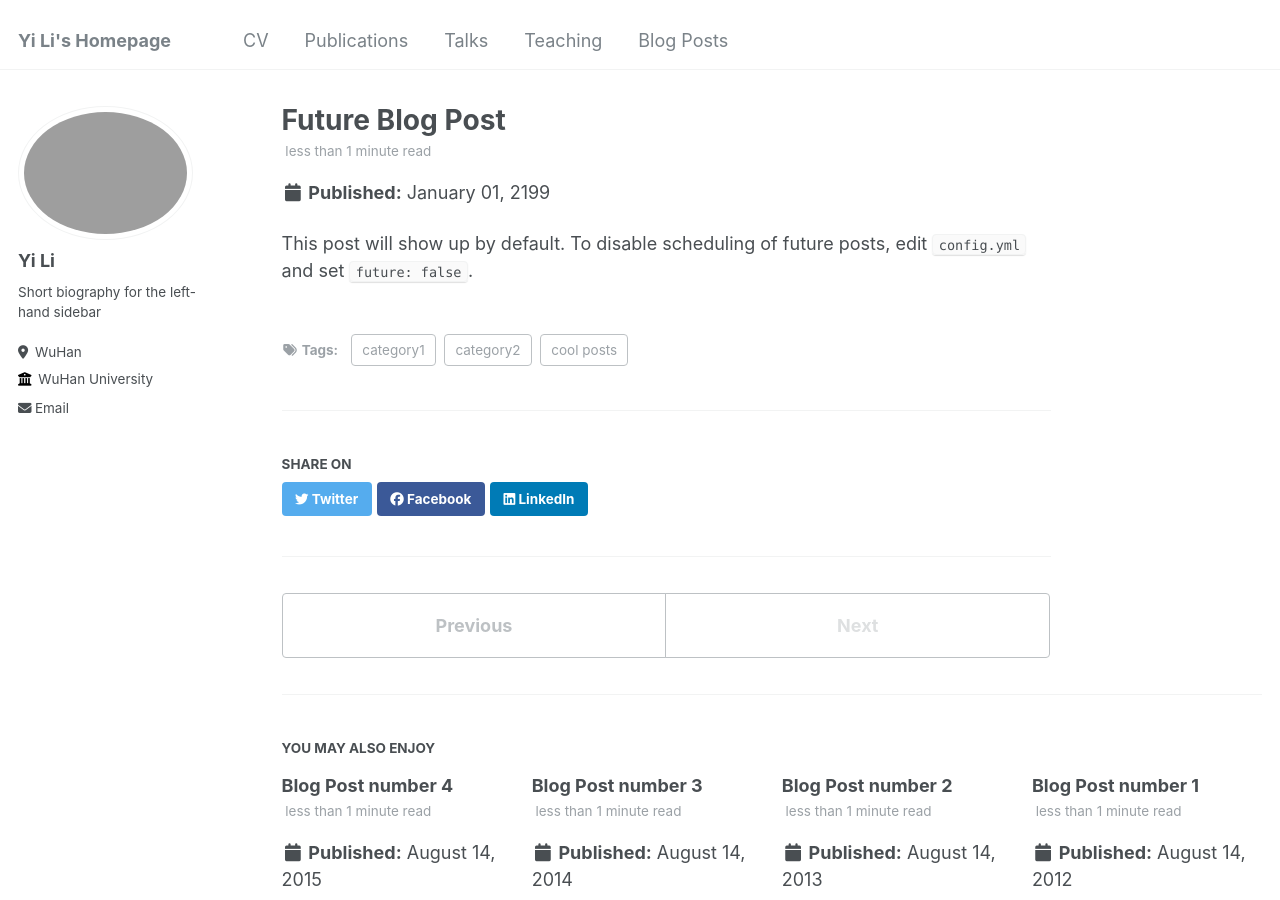
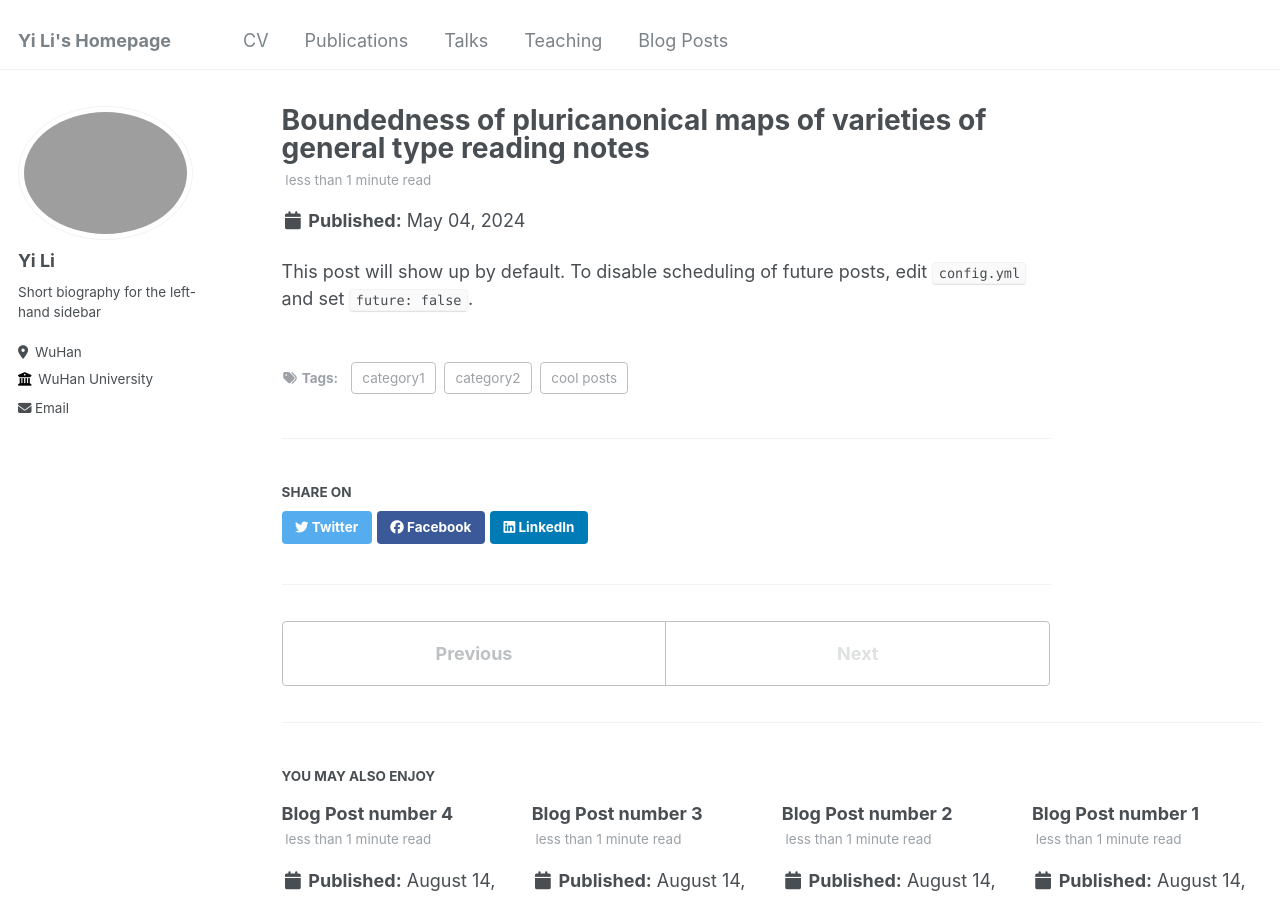
Before and after one commit to YiLimath/YiLimath.github.io, a Jekyll site: the page built from _posts/2199-01-01-future-post.md, in a window 1280 px wide and 900 px high. Built offline with Jekyll 4.4.1, drawn with Linux system fonts in a browser that asks for light colours.

Commit message:
Update 2199-01-01-future-post.md

```diff
--- a/_posts/2199-01-01-future-post.md
+++ b/_posts/2199-01-01-future-post.md
@@ -1,6 +1,6 @@
 ---
-title: 'Future Blog Post'
-date: 2199-01-01
+title: 'Boundedness of pluricanonical maps of varieties of general type reading notes'
+date: 2024-05-04
 permalink: /posts/2012/08/blog-post-4/
 tags:
   - cool posts
```
